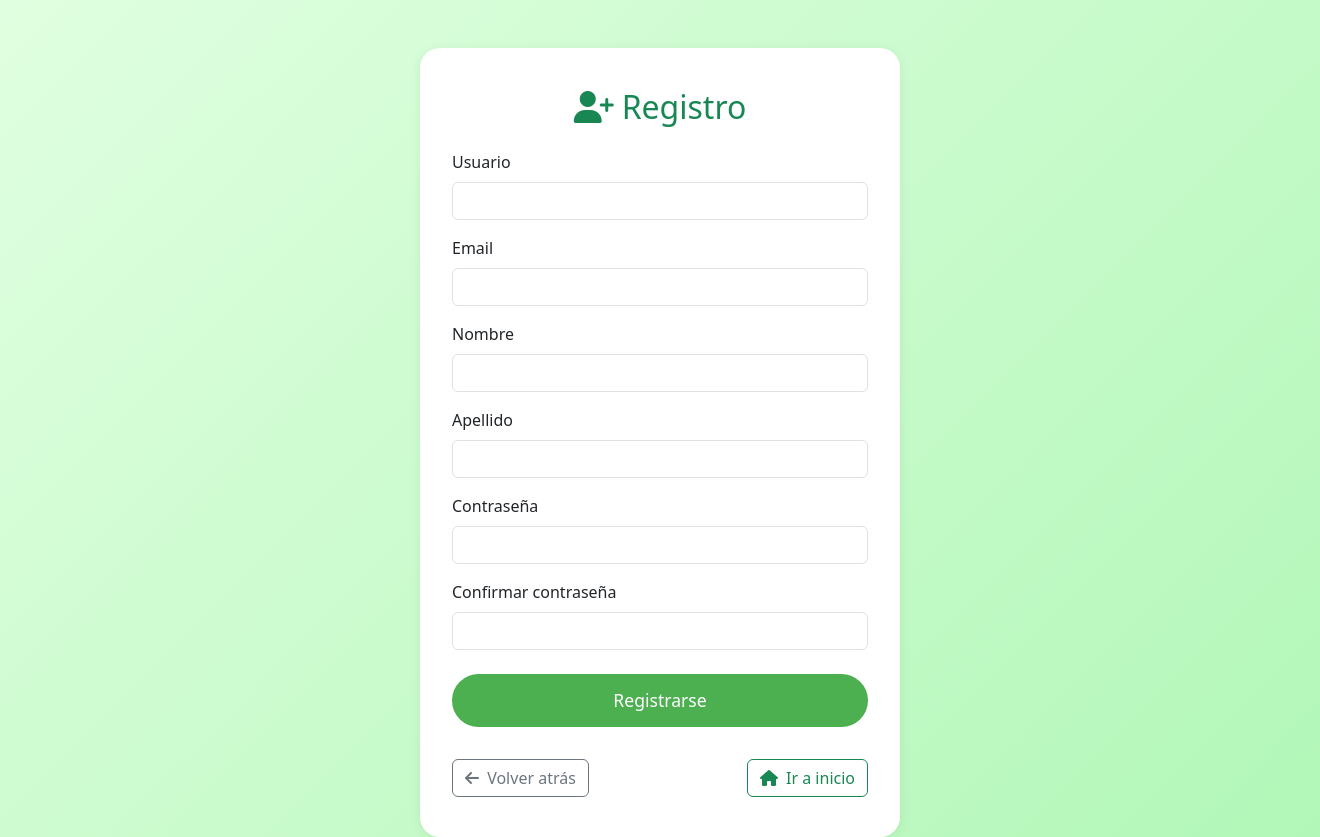
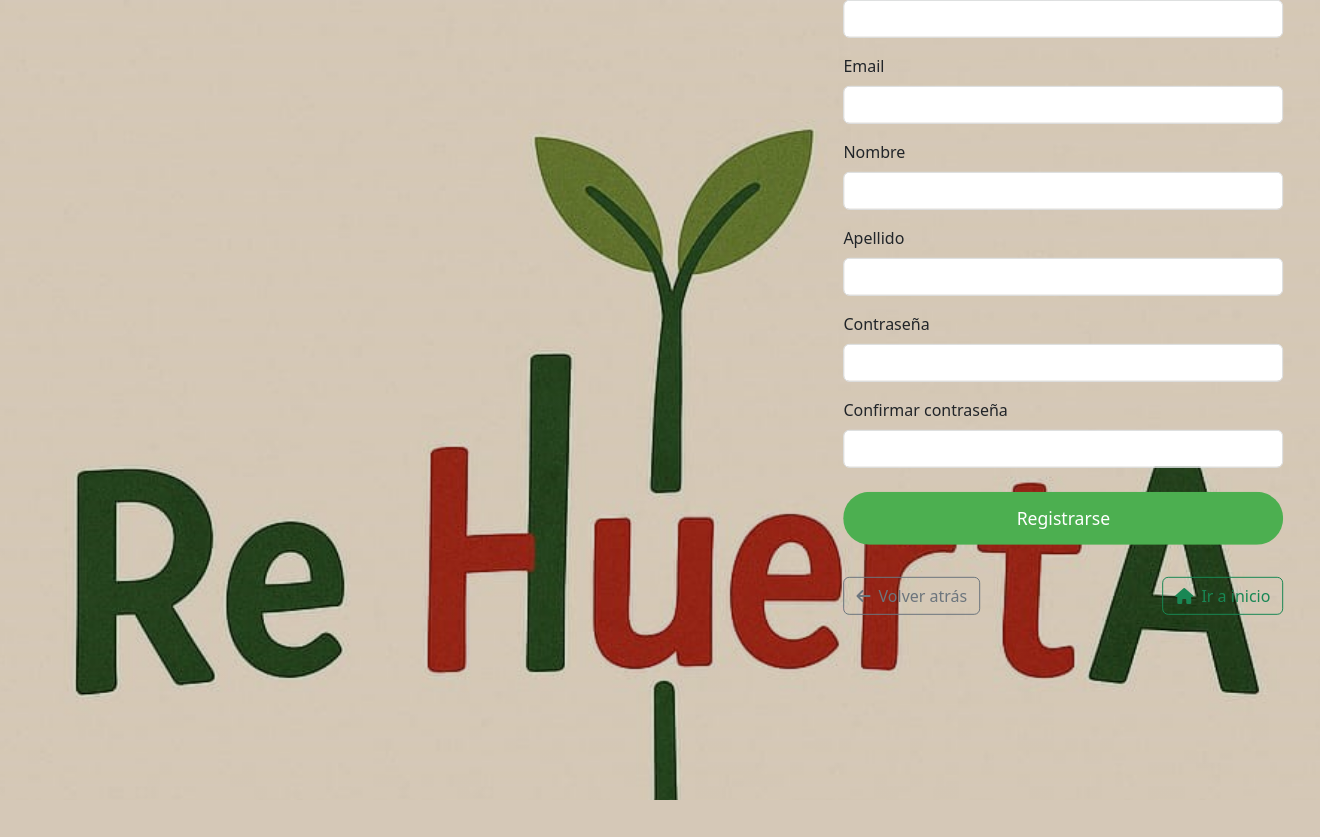
Before and after one commit to Daly2025/basemvcphp, a PHP site: template app/views/auth/register.php in a window 1320 px wide. After the commit the page ends 800 px from the top, so only its background shows below. Run offline with PHP 8.4, Linux system fonts and the light colour scheme; the template is opened without the code that fills it, so the values that code supplies are empty.

Commit message:
register para corregir

```diff
--- a/app/views/auth/register.php
+++ b/app/views/auth/register.php
@@ -8,8 +8,18 @@
     <link rel="stylesheet" href="https://cdnjs.cloudflare.com/ajax/libs/font-awesome/6.7.2/css/all.min.css">
     <link rel="stylesheet" href="<?= base_url() ?>assets/css/style.css">
     <style>
-        body { background: linear-gradient(135deg, #e0ffe0 0%, #b2f7b8 100%); min-height: 100vh; }
-        .auth-box { background: #fff; border-radius: 20px; box-shadow: 0 2px 12px rgba(0,0,0,0.07); margin-top: 3rem; padding: 2.5rem 2rem; max-width: 480px; }
+        body {
+            background: linear-gradient(rgba(0, 0, 0, 0.15), rgba(0, 0, 0, 0.15)),
+                        url('<?= base_url() ?>assets/img/logopeq.jpeg.jpg') no-repeat center center fixed;
+            background-size: cover;
+            min-height: 100vh;
+        }
+        .auth-box {
+            margin: 2% 5% 0 auto;
+            padding: 30px;
+            max-width: 500px;
+            transform: translate(4cm, -4cm);
+        }
         .btn-huerta { background: #4caf50; color: #fff; border-radius: 30px; padding: 0.75rem 2rem; font-size: 1.1rem; margin: 0.5rem 0; transition: background 0.2s; }
         .btn-huerta:hover { background: #388e3c; color: #fff; }
     </style>
```
